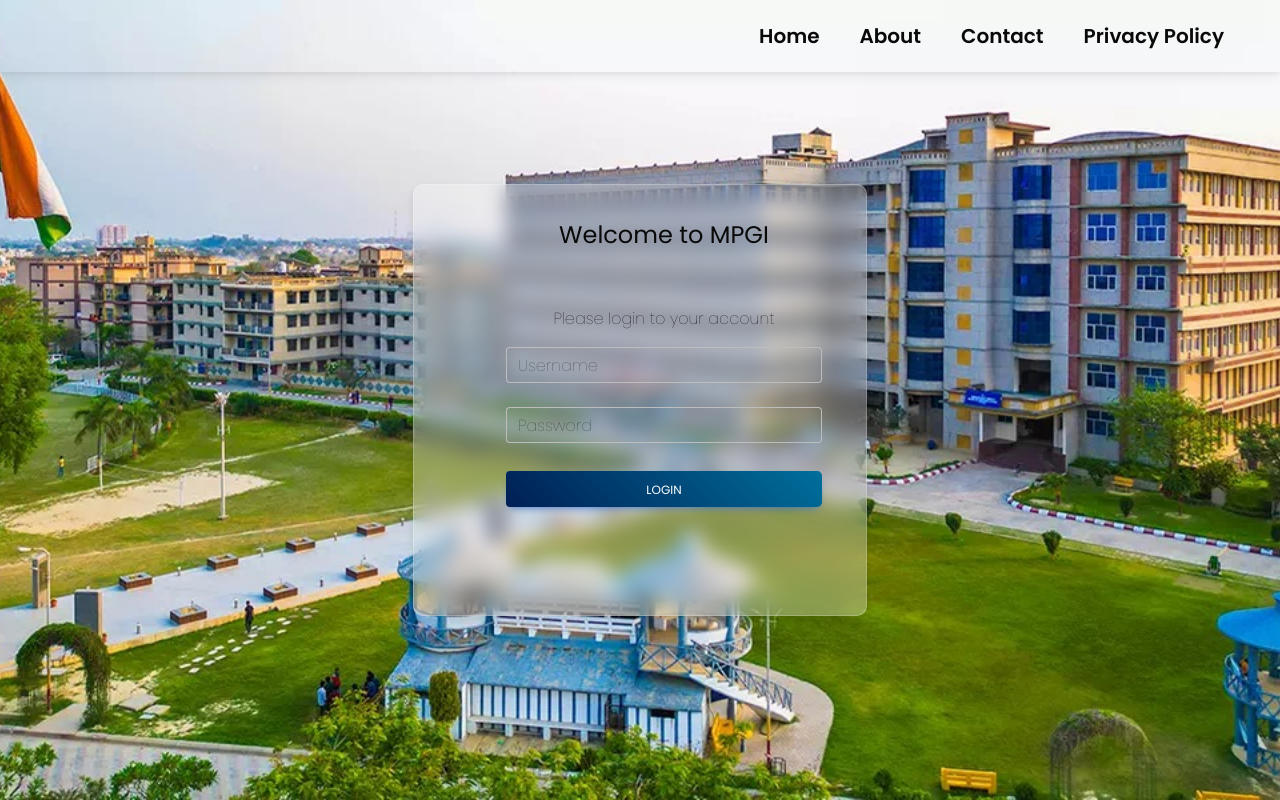
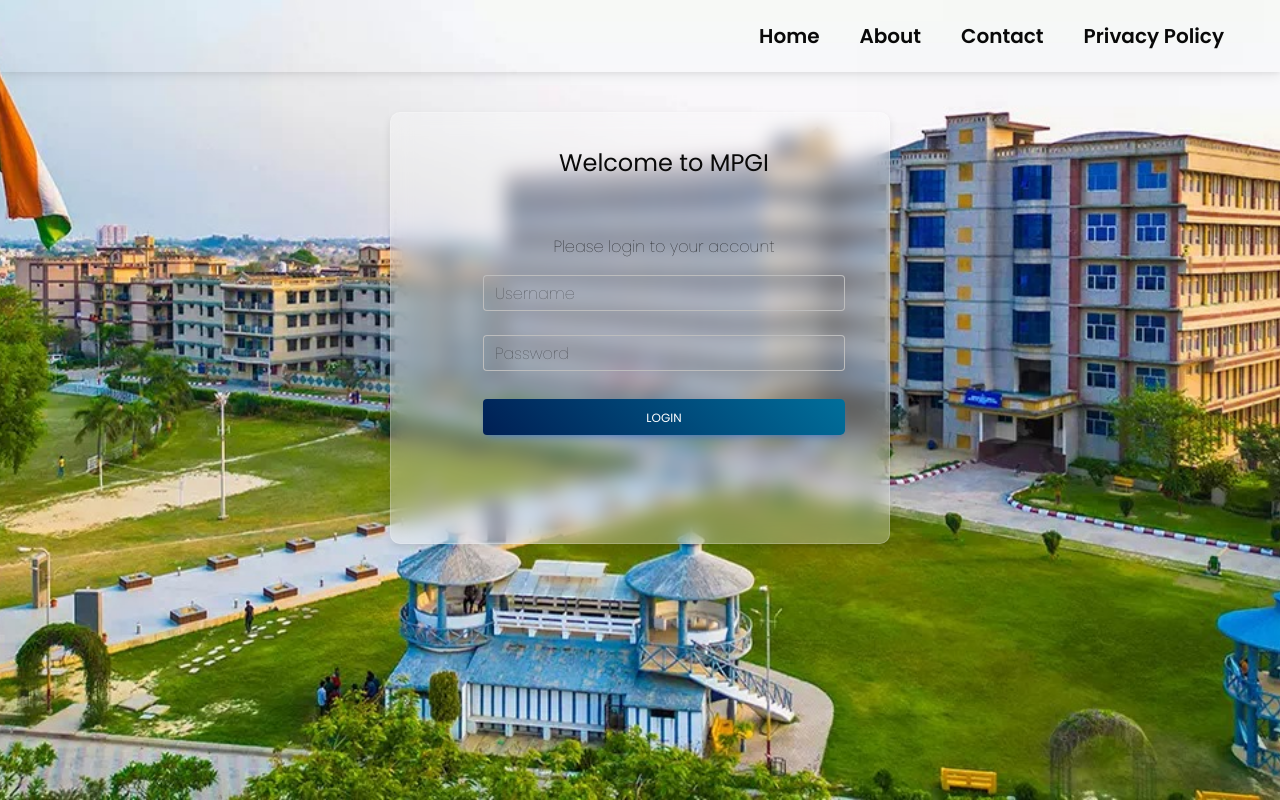
Before and after one commit to ankiiitagupta/erp, a React (Vite) app in the folder Frontend/: page / in a window 1280 px wide. Built offline with nearby package versions, Linux system fonts and the light colour scheme.

Commit message:
navbar corrected

```diff
--- a/Frontend/src/Pages/Home.jsx
+++ b/Frontend/src/Pages/Home.jsx
@@ -11,8 +11,9 @@
       {/* <AttendenceDetails/> */}
 
       <div className="main">
+      <Header />
         <div className="loginbox">
-          <Header />
+
           <div className="container poppins-regular">
             <Login />
           </div>
--- a/Frontend/src/index.css
+++ b/Frontend/src/index.css
@@ -22,8 +22,8 @@
 
 .main{
   display: flex;
+  flex-direction: column;
   text-align: center;
-  justify-content: center;
   width: 100vw; /* Full viewport width */
   height: 100vh; /* Full viewport height */
   background: url('./assets/bg.jpg');
@@ -34,6 +34,7 @@
 
 
 .container {
+
   width: 100%; /* Make sure the container takes the full width */
   height: 100%; /* Make sure the container takes the full height */
   display: flex;
@@ -41,10 +42,6 @@
   align-items: center; /* Center content inside the container */
   background: transparent;
 }
-
-
-
-
 
 .link-underline {
   text-decoration: none !important;
@@ -73,6 +70,7 @@
 .loginbox{
   display: flex;
   flex-direction: column;
+  margin-top:7rem;
 }
 
 .gradient-custom-2 {
```
